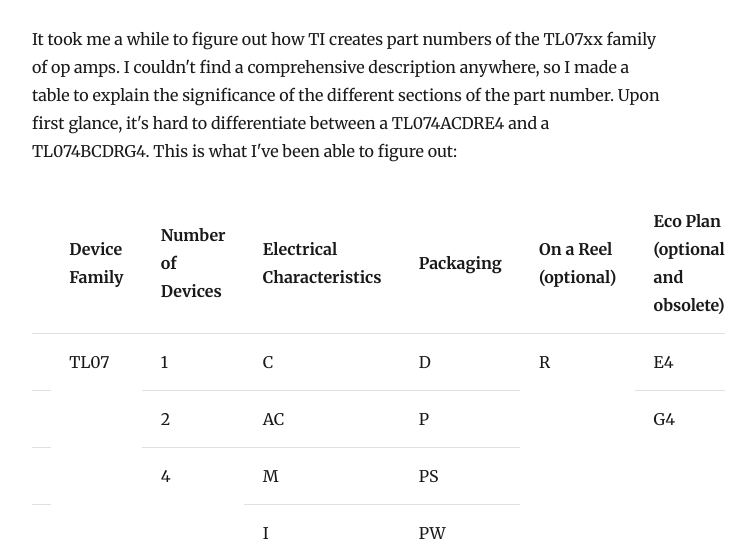
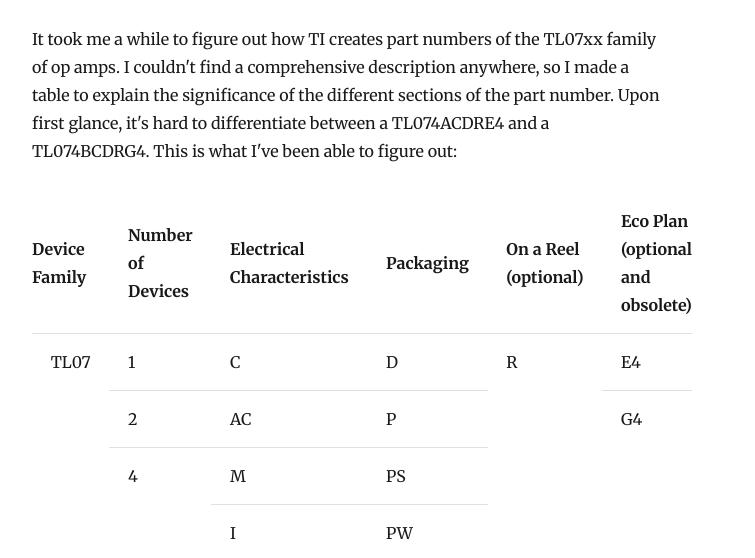
Before and after one commit to lucasgerads/blog, a Gatsby site: page /TL07xx/ in a window 1280 px wide. Shown: the part 242-800 px from the top of the page, without its empty margins (293-1048 px from the left). Built offline with nearby package versions, Linux system fonts and the light colour scheme; Gatsby itself is replaced by a stand-in of ours; some packages are replaced by stand-ins of ours.

Commit message:
added some information on packaging

```diff
--- a/content/blog/TL07xx/index.md
+++ b/content/blog/TL07xx/index.md
@@ -9,7 +9,6 @@
 <table>
     <thead>
         <tr>
-            <th></th>
             <th>Device Family</th>
             <th>Number of Devices</th>
             <th>Electrical Characteristics</th>
@@ -20,8 +19,7 @@
     </thead>
     <tbody>
         <tr>
-            <td></td>
-            <td   valign="top" rowspan=7>TL07</td>
+            <td style="padding-left: 1.16667rem;"  valign="top" rowspan=7>TL07</td>
             <td >1</td>
             <td>C</td>
             <td>D</td>
@@ -29,35 +27,29 @@
 		     <td>E4</td>
         </tr>
         <tr>
-        <td></td>
-			<td >2</td>
+			<td style="padding-left: 1.16667rem;">2</td>
             <td>AC</td>
 		     <td>P</td>
 	         <td valign="top" rowspan=6>G4</td>
         </tr>
         <tr>
-            <td></td>
-            <td  valign="top" rowspan=5>4</td>
+            <td style="padding-left: 1.16667rem;" valign="top" rowspan=5>4</td>
             <td>M</td>
             <td>PS</td>
         </tr>
         <tr>
-            <td></td>
-            <td>I</td>
+            <td style="padding-left: 1.16667rem;">I</td>
             <td>PW</td>
         </tr>
          <tr>
-            <td></td>
-            <td  valign="top" rowspan=3>BC</td>
+            <td style="padding-left: 1.16667rem;" valign="top" rowspan=3>BC</td>
             <td>N</td>
         </tr>
         <tr>
-            <td></td>
-            <td>NS</td>
+            <td style="padding-left: 1.16667rem;">NS</td>
         </tr>
      <tr>
-            <td></td>
-            <td>DB</td>
+            <td style="padding-left: 1.16667rem;">DB</td>
         </tr>
     </tbody>
 </table>
@@ -65,13 +57,13 @@
  - **Number of Devices** – The TL074 family comes with 1, 4 or 8 op amps integrated in one IC.
  - **Electrical Characteristcs** – The electrical characteristics within the family of TL074 devices differ, and can be seen in instances such as the variation of input offset voltages. These differences have so far not played any role in my circuits. In my opinion, the most significant difference is signified by the character "I". These ICs are made for a broader temperature range, namely T<sub>a</sub> = –40°C to 85°C. For more details, see page 13ff in the data sheet.
  - **Packaging** -- Different IC packaging is represented as follows:
-	 - D :  SOIC
-	 - P : SO
-	 - PS: SO
-	 - PW: TSSOP
-	 - N: PDIP
-	 - NS: SO
-	 - DB: SSOP
+	 - D :  SOIC - Small outline integrated circuit ([TI Drawing](https://www.ti.com/lit/ml/mpds177g/mpds177g.pdf))
+	 - P : SO -  Plastic Dual-In-Line Package ([TI Drawing](https://www.ti.com/lit/ml/mpdi001b/mpdi001b.pdf))
+	 - PS: SOP - Small Outline Package ([TI Drawing](https://www.ti.com/lit/ml/msop001a/msop001a.pdf))
+	 - PW: TSSOP - Thin-Shrink Small-Outline Package ([TI Drawing](https://www.ti.com/lit/ml/mpds360/mpds360.pdf))
+	 - N: PDIP - Plastic Dual-In-Line Package ([TI Drawing](https://www.ti.com/lit/ml/mpdi002c/mpdi002c.pdf))
+	 - NS: SOP - Small Outline Package ([TI Drawing](https://www.ti.com/lit/ml/msop002a/msop002a.pdf))
+	 - DB: SSOP - Shrink small-outline package ([TI Drawing](https://www.ti.com/lit/ml/msso002e/msso002e.pdf))
 - **On a reel** – This field is optional. If the ICs are delivered on a reel, the "R" suffix is present; otherwise, this is left empty.
 - **Eco Plan** – The E4 and G4 suffix used to signify that the IC was lead-free. This suffix is no longer significant because all Texas Instruments ICs are nowadays lead-free, and thus it only exists so that customers don't have to change their bill of materials.
 
```
